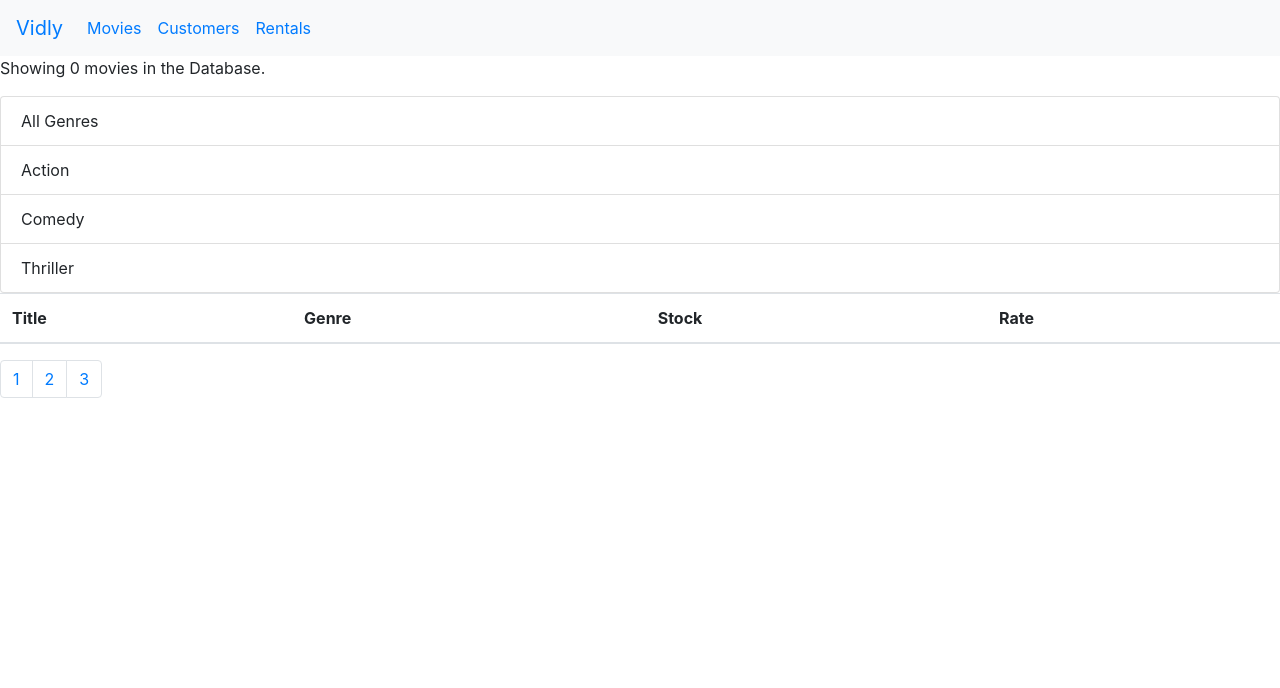
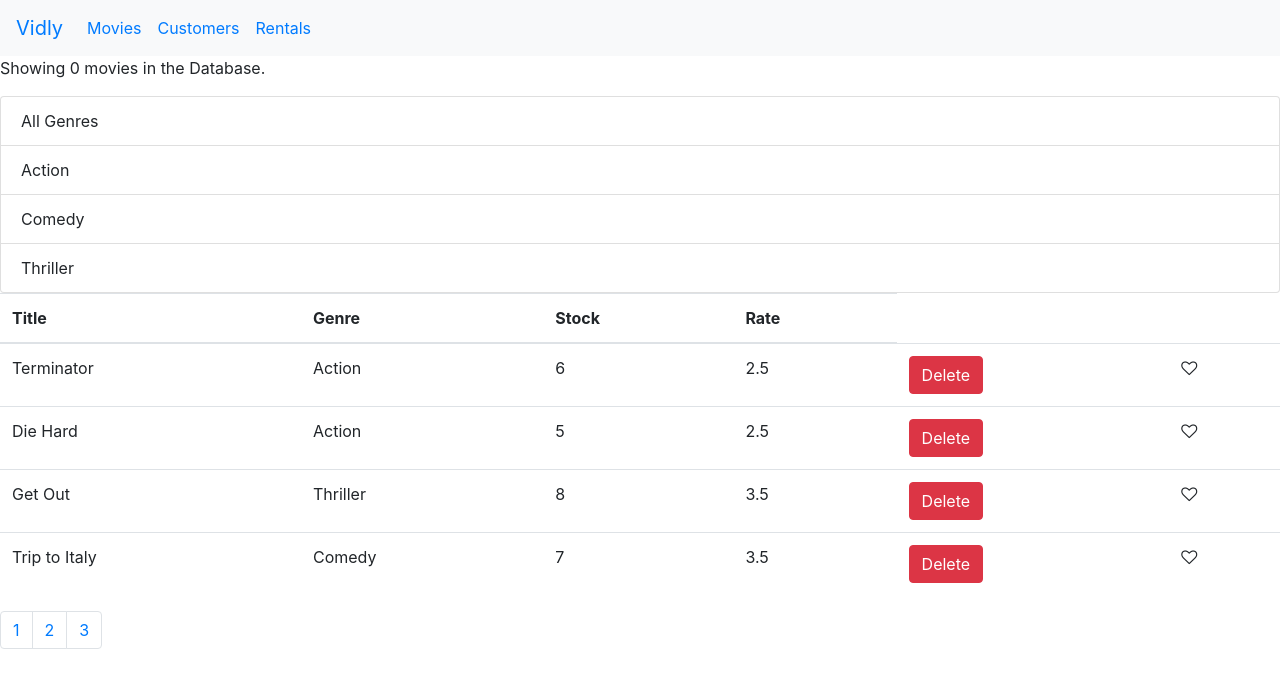
Before and after one commit to Bennity/vidly, a React (Create React App) app: page /Movies in a window 1280 px wide. Shown: the top 688 px of the page. Built offline with nearby package versions, Linux system fonts and the light colour scheme.

Commit message:
paginating fixed, movie empty fixed

```diff
--- a/package.json
+++ b/package.json
@@ -8,8 +8,10 @@
     "@testing-library/user-event": "^7.2.1",
     "bootstrap": "^4.4.1",
     "font-awesome": "^4.7.0",
+    "lodash": "^4.17.15",
     "react": "^16.13.0",
     "react-dom": "^16.13.0",
+    "react-router-dom": "^5.1.2",
     "react-scripts": "3.4.0"
   },
   "scripts": {
--- a/src/App.js
+++ b/src/App.js
@@ -26,6 +26,8 @@ class App extends Component {
   };
 
   handleDelete = id => {
+    const movies = this.state.genre.filter(obj => obj._id !== id);
+    this.setState({ movies });
     const genre = this.state.genre.filter(obj => obj._id !== id);
     this.setState({ genre });
   };
@@ -69,9 +71,11 @@ class App extends Component {
               {...props}
               movies={this.state.movies}
               genre={this.state.genre}
-              length={this.state.genre.length}
+              genreLength={this.state.genre.length}
+              movieLength={this.state.movies.length}
               onGenreChange={this.handleGenreChange}
               pageSize={this.state.pageSize}
+              currentPage={this.state.currentPage}
               onDelete={this.handleDelete}
               onLiked={this.fillHeart}
             />
--- a/src/customers/customers.jsx
+++ b/src/customers/customers.jsx
@@ -1,7 +1,7 @@
 import React, { Component } from "react";
 
 const customers = () => {
-  return <h3>I BIMS KUSTOMER</h3>;
+  return <h3>Customer</h3>;
 };
 
 export default customers;
--- a/src/movie/movies.jsx
+++ b/src/movie/movies.jsx
@@ -6,7 +6,7 @@ import Genre from "../genre/genre";
 const movies = props => {
   return (
     <React.Fragment>
-      <p>Showing {props.length} movies in the Database.</p>
+      <p>Showing {props.genreLength} movies in the Database.</p>
       <Genre
         genre={props.movies.map(obj => obj.genre.name)}
         onGenreChange={props.onGenreChange}
@@ -21,8 +21,11 @@ const movies = props => {
           </tr>
         </thead>
         <tbody>
-          {paginate(props.genre, props.currentPage, props.pageSize).map(
-            movie => (
+          {paginate(
+            props.genre.length === 0 ? props.movies : props.genre,
+            props.currentPage,
+            props.pageSize
+          ).map(movie => (
             <Movie
               key={movie._id}
               _id={movie._id}
@@ -34,8 +37,7 @@ const movies = props => {
               dailyRentalRate={movie.dailyRentalRate}
               favorite={movie.liked}
             />
-            )
-          )}
+          ))}
         </tbody>
       </table>
     </React.Fragment>
--- a/src/rentals/rentals.jsx
+++ b/src/rentals/rentals.jsx
@@ -1,7 +1,7 @@
 import React, { Component } from "react";
 
 const rentals = () => {
-  return <h3>I BIMS RENTALS</h3>;
+  return <h3>Rental</h3>;
 };
 
 export default rentals;
```
Also changed, not shown: 1 other file (tests, documents, lock files or other folders). Lines whose indentation alone changed are shown as unchanged.
